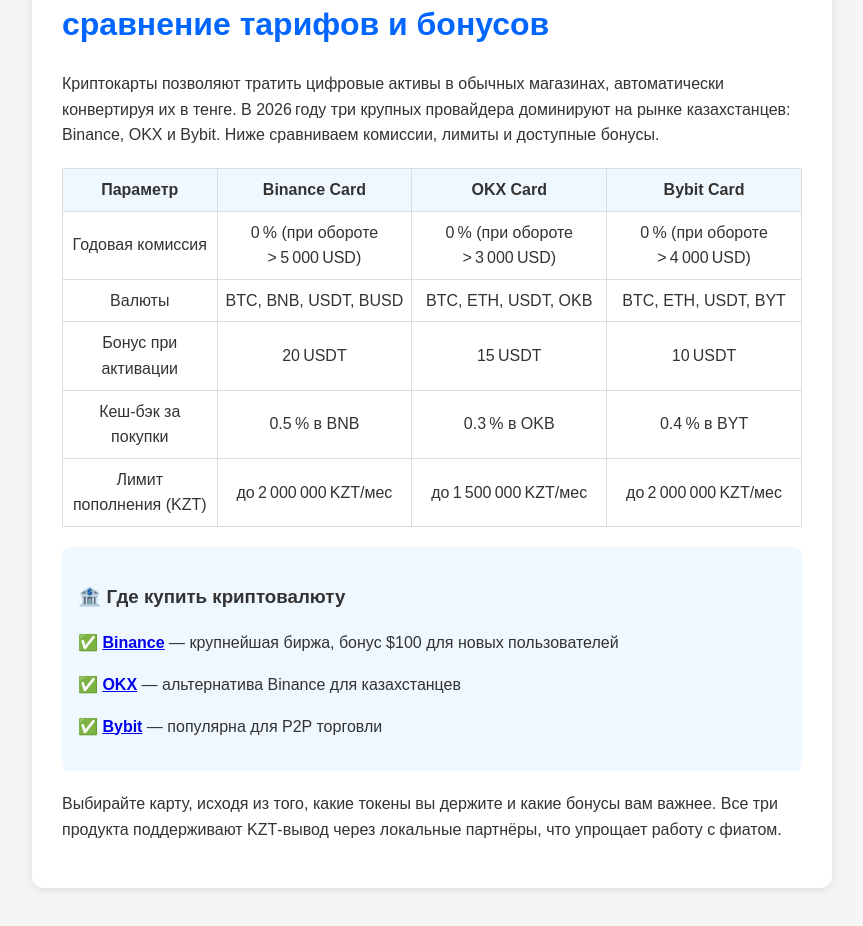
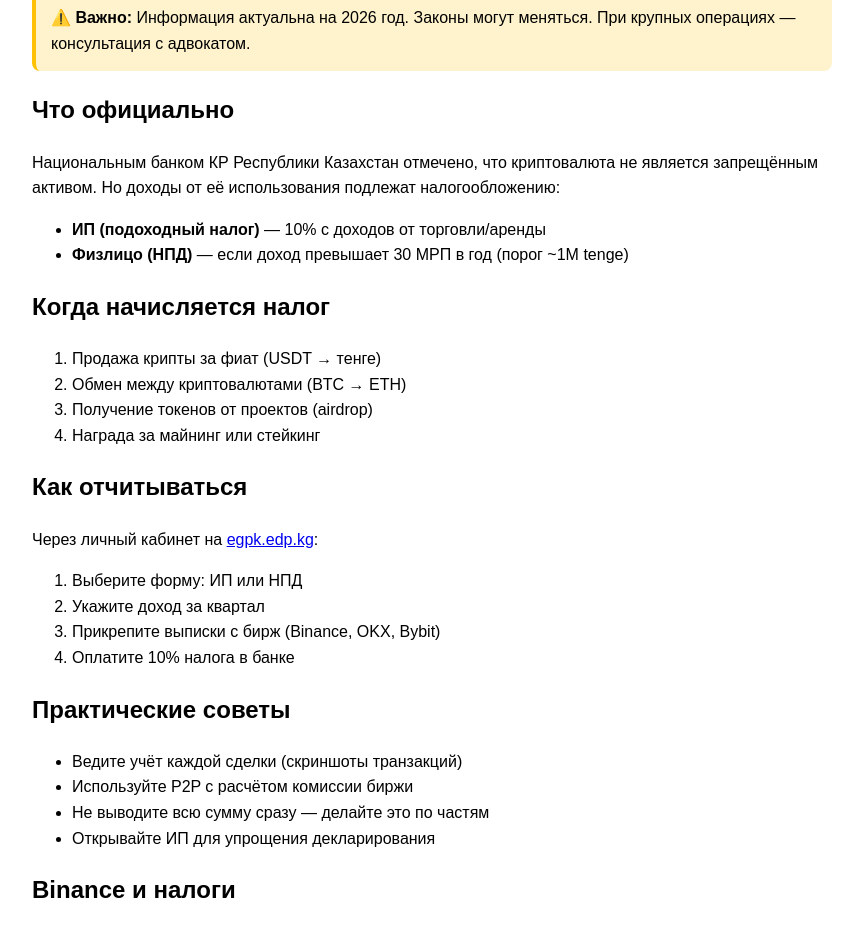
Before and after one commit to airobotics7794/airobotics7794.github.io, a plain HTML site: page article121.html in a window 1280 px wide. Shown: the part 124-1050 px from the top of the page, without its empty margins (208-1071 px from the left). Drawn offline with Linux system fonts and the light colour scheme.

Commit message:
Add article121: Как платить налоги с крипты в Казахстане 2026

```diff
--- a/article121.html
+++ b/article121.html
@@ -2,40 +2,64 @@
 <html lang="ru">
 <head>
 <meta charset="UTF-8">
-    <title>Криптовалютные карты в Казахстане 2026 — сравнение тарифов и бонусов</title>
-    <meta name="description" content="Обзор тарифов, комиссий и бонусов криптокарт Binance, OKX и Bybit для пользователей из Казахстана в 2026 году.">
+<title>Как платить налоги с крипты в Казахстане 2026</title>
+<meta name="description" content="Руководство по налогообложению криптовалют в Казахстане в 2026 году: ИП, подоходный налог, декларирование.">
 <style>
-        body{font-family:Arial,Helvetica,sans-serif;max-width:800px;margin:auto;padding:20px;line-height:1.6;color:#333;background:#f5f5f5;}
-        .article{background:#fff;padding:30px;border-radius:12px;box-shadow:0 2px 8px rgba(0,0,0,0.1);}
-        h1{color:#0066ff;}
-        table{width:100%;border-collapse:collapse;margin-top:20px;}
-        th,td{border:1px solid #ddd;padding:8px;text-align:center;}
-        th{background:#f0f8ff;}
-        .cta{background:#f0f8ff;padding:16px;border-radius:8px;margin:20px 0;}
+body {font-family:Arial,Helvetica,sans-serif; max-width:800px; margin:auto; padding:20px; line-height:1.6;}
+h1 {color:#0066ff;}
+.cta {background:#f0f8ff; padding:15px; border-radius:8px; margin:20px 0; display:inline-block;}
+.warning {background:#fff3cd; padding:15px; border-radius:8px; margin:20px 0; border-left:4px solid #ffc107;}
 </style>
 </head>
 <body>
-<div class="article">
-<h1>Криптовалютные карты в Казахстане 2026 — сравнение тарифов и бонусов</h1>
-<p>Криптокарты позволяют тратить цифровые активы в обычных магазинах, автоматически конвертируя их в тенге. В 2026 году три крупных провайдера доминируют на рынке казахстанцев: Binance, OKX и Bybit. Ниже сравниваем комиссии, лимиты и доступные бонусы.</p>
+<h1>Как платить налоги с крипты в Казахстане 2026</h1>
 
-<table>
-<tr><th>Параметр</th><th>Binance Card</th><th>OKX Card</th><th>Bybit Card</th></tr>
-<tr><td>Годовая комиссия</td><td>0 % (при обороте > 5 000 USD)</td><td>0 % (при обороте > 3 000 USD)</td><td>0 % (при обороте > 4 000 USD)</td></tr>
-<tr><td>Валюты</td><td>BTC, BNB, USDT, BUSD</td><td>BTC, ETH, USDT, OKB</td><td>BTC, ETH, USDT, BYT</td></tr>
-<tr><td>Бонус при активации</td><td>20 USDT</td><td>15 USDT</td><td>10 USDT</td></tr>
-<tr><td>Кеш‑бэк за покупки</td><td>0.5 % в BNB</td><td>0.3 % в OKB</td><td>0.4 % в BYT</td></tr>
-<tr><td>Лимит пополнения (KZT)</td><td>до 2 000 000 KZT/мес</td><td>до 1 500 000 KZT/мес</td><td>до 2 000 000 KZT/мес</td></tr>
-</table>
+<div class="warning">
+<strong>⚠️ Важно:</strong> Информация актуальна на 2026 год. Законы могут меняться. При крупных операциях — консультация с адвокатом.
+</div>
 
-<div class="cta">
+<h2>Что официально</h2>
+<p>Национальным банком КР Республики Казахстан отмечено, что криптовалюта не является запрещённым активом. Но доходы от её использования подлежат налогообложению:</p>
+<ul>
+<li><strong>ИП (подоходный налог)</strong> — 10% с доходов от торговли/аренды</li>
+<li><strong>Физлицо (НПД)</strong> — если доход превышает 30 МРП в год (порог ~1M tenge)</li>
+</ul>
+
+<h2>Когда начисляется налог</h2>
+<ol>
+<li>Продажа крипты за фиат (USDT → тенге)</li>
+<li>Обмен между криптовалютами (BTC → ETH)</li>
+<li>Получение токенов от проектов (airdrop)</li>
+<li>Награда за майнинг или стейкинг</li>
+</ol>
+
+<h2>Как отчитываться</h2>
+<p>Через личный кабинет на <a href="https://egpk.edp.kg">egpk.edp.kg</a>:</p>
+<ol>
+<li>Выберите форму: ИП или НПД</li>
+<li>Укажите доход за квартал</li>
+<li>Прикрепите выписки с бирж (Binance, OKX, Bybit)</li>
+<li>Оплатите 10% налога в банке</li>
+</ol>
+
+<h2>Практические советы</h2>
+<ul>
+<li>Ведите учёт каждой сделки (скриншоты транзакций)</li>
+<li>Используйте P2P с расчётом комиссии биржи</li>
+<li>Не выводите всю сумму сразу — делайте это по частям</li>
+<li>Открывайте ИП для упрощения декларирования</li>
+</ul>
+
+<h2>Binance и налоги</h2>
+<p>Binance не отчитывается перед налоговой. Вы сами отвечаете за декларирование доходов. Биржа может запросить документы при выводе средств (KYC).</p>
+
+<div style="background:#f0f8ff;padding:16px;border-radius:8px;margin:20px 0">
   <h3>🏦 Где купить криптовалюту</h3>
   <p>✅ <a href="https://www.binance.com/referral/earn-together/refer2earn-usdc/claim?hl=en&ref=GRO_28502_ZVRUG"><strong>Binance</strong></a> — крупнейшая биржа, бонус $100 для новых пользователей</p>
   <p>✅ <a href="https://www.okx.com/join/HERMESKZ"><strong>OKX</strong></a> — альтернатива Binance для казахстанцев</p>
   <p>✅ <a href="https://www.bybit.com/invite?ref=HERMESKZ"><strong>Bybit</strong></a> — популярна для P2P торговли</p>
 </div>
 
-<p>Выбирайте карту, исходя из того, какие токены вы держите и какие бонусы вам важнее. Все три продукта поддерживают KZT‑вывод через локальные партнёры, что упрощает работу с фиатом.</p>
-</div>
+<p>Налоги с крипты в Казахстане — реальность. Лучше ими управлять сами, чем получать штрафы.</p>
 </body>
 </html>
```
Lines whose indentation alone changed are shown as unchanged.
